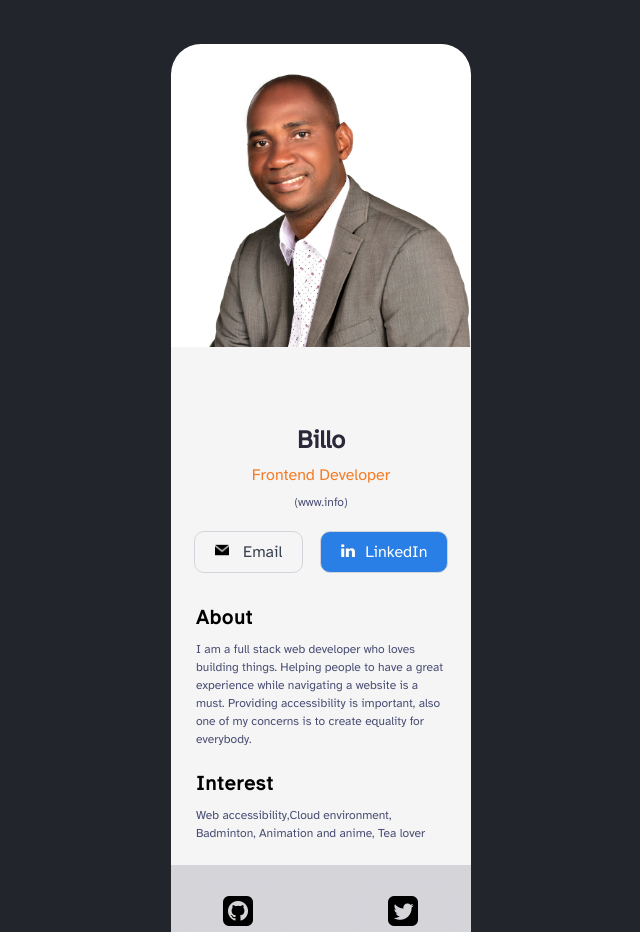
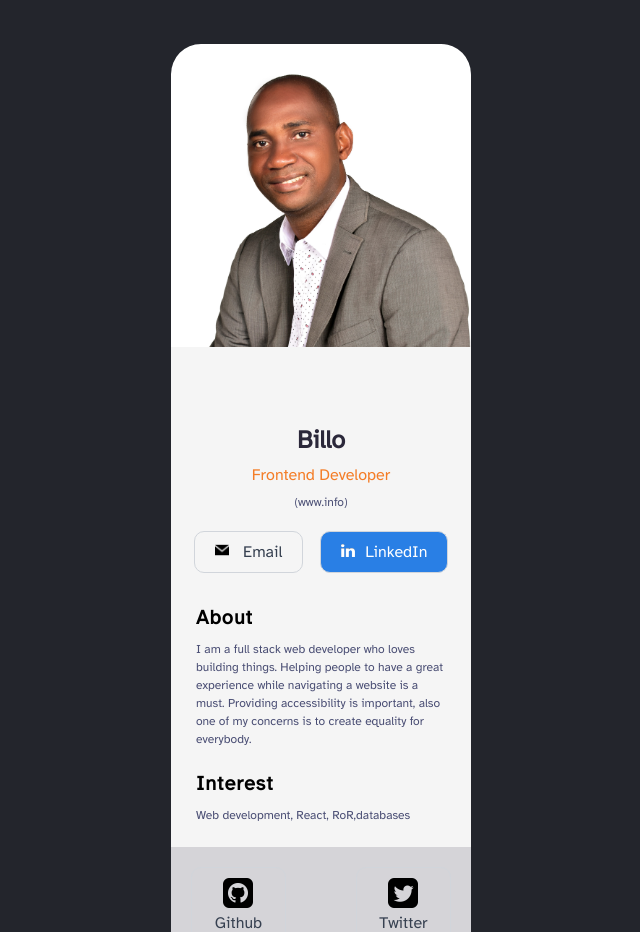
Before and after one commit to billodiallo/my-businesscard, a React (Create React App) app in the folder prject1/scrimsolo/digital-card/: page / in a window 1280 px wide. Shown: the top 932 px of the page, without its empty margins (319-959 px from the left). Built offline with nearby package versions, Linux system fonts and the light colour scheme.

Commit message:
Update interest component

```diff
--- a/prject1/scrimsolo/digital-card/src/components/Interest.js
+++ b/prject1/scrimsolo/digital-card/src/components/Interest.js
@@ -6,7 +6,7 @@ function Interest() {
     <main className={styleinterest.interest}>
       <h1 className={styleinterest.header1}>Interest</h1>
       <p className={styleinterest.text1}>
-        Web accessibility,Cloud environment, Badminton, Animation and anime, Tea lover
+        Web development, React, RoR,databases
       </p>
     </main>
   );
```
